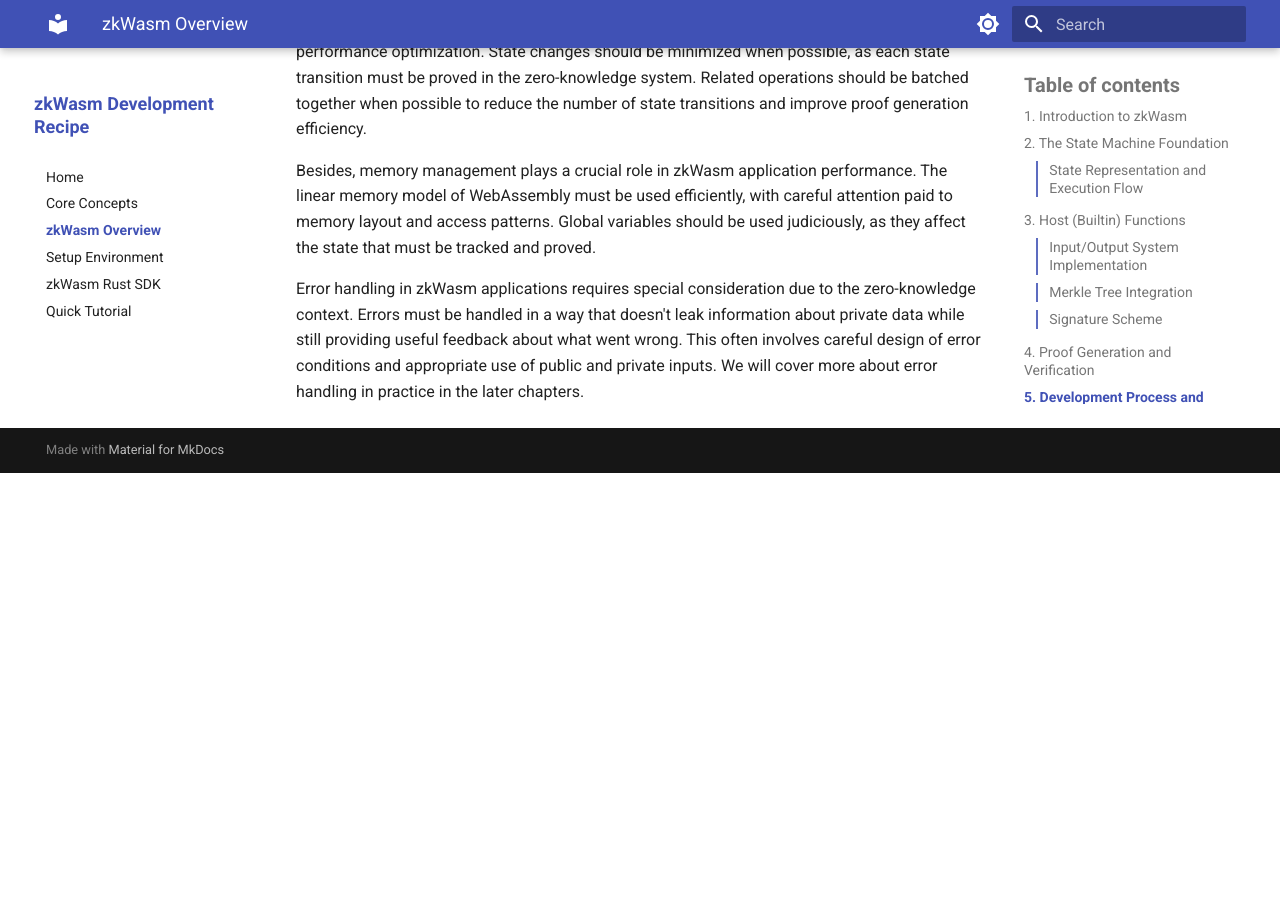
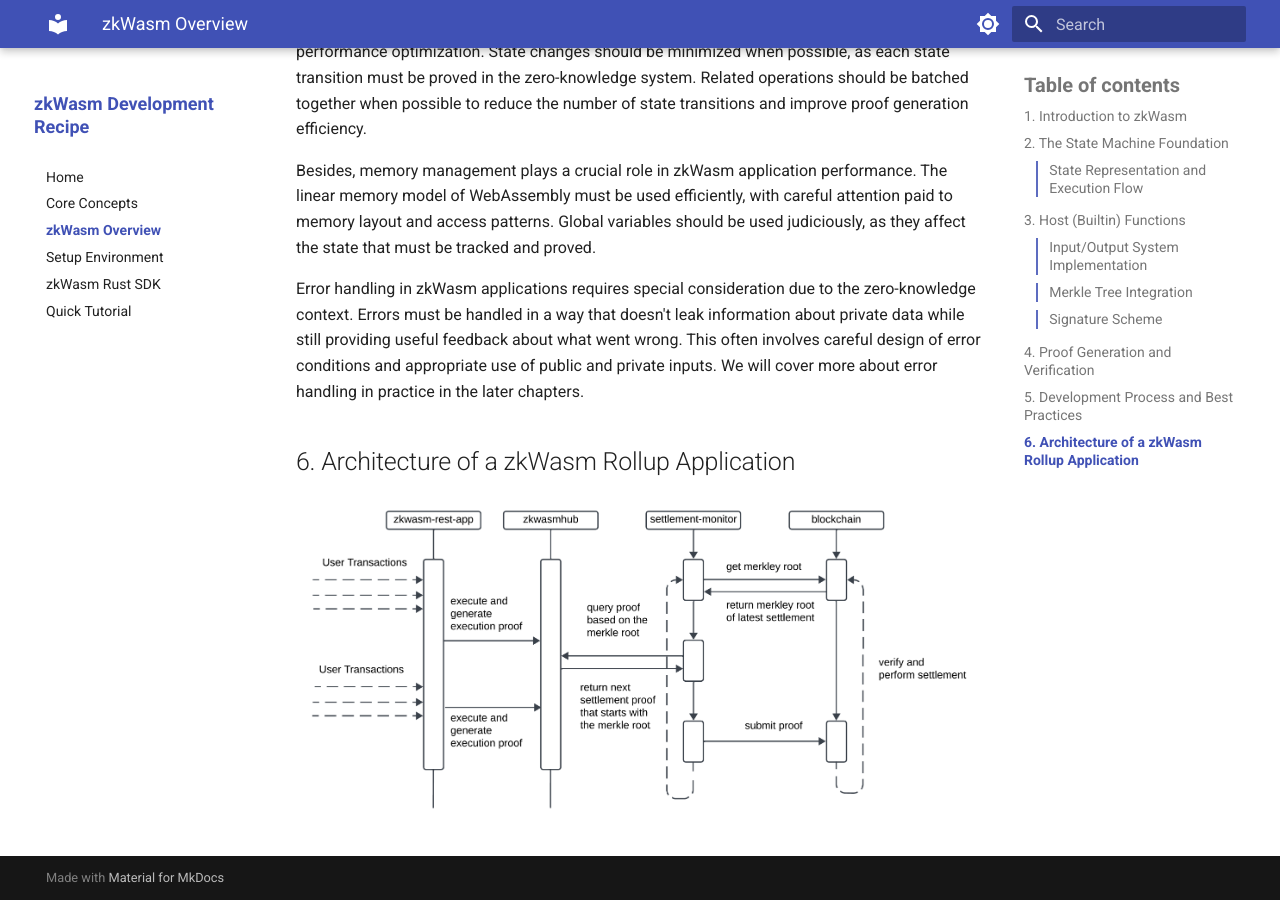
Before and after one commit to JupiterXiaoxiaoYu/zkwasm-development-recipe, an MkDocs documentation site: the page built from docs/zkWasm Overview.md, in a window 1280 px wide and 900 px high, scrolled down 12980 px. Built offline with MkDocs 1.6.1 and Material for MkDocs 9.7.7, drawn with Linux system fonts in a browser that asks for light colours; before the commit the page ends 13453 px from its top, so only the background shows below that.

Commit message:
add architecture

```diff
--- a/docs/zkWasm Overview.md
+++ b/docs/zkWasm Overview.md
@@ -483,3 +483,7 @@ Developing applications for zkWasm requires careful attention to state managemen
 Besides, memory management plays a crucial role in zkWasm application performance. The linear memory model of WebAssembly must be used efficiently, with careful attention paid to memory layout and access patterns. Global variables should be used judiciously, as they affect the state that must be tracked and proved.
 
 Error handling in zkWasm applications requires special consideration due to the zero-knowledge context. Errors must be handled in a way that doesn't leak information about private data while still providing useful feedback about what went wrong. This often involves careful design of error conditions and appropriate use of public and private inputs. We will cover more about error handling in practice in the later chapters.
+
+## 6. Architecture of a zkWasm Rollup Application
+
+![Architecture of a zkWasm Rollup Application](./media/monitor-architecture.png)
```
